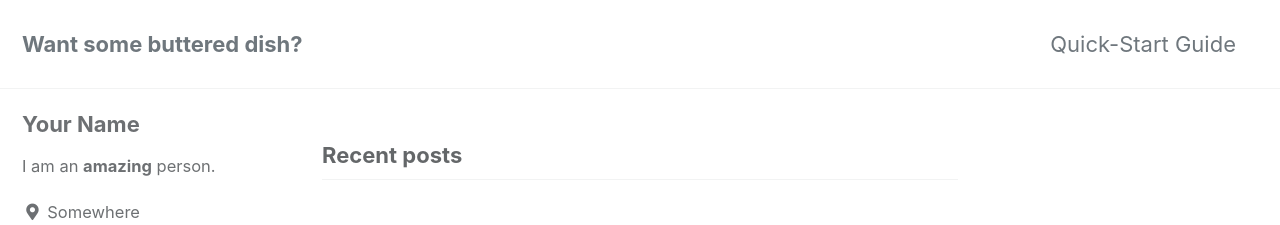
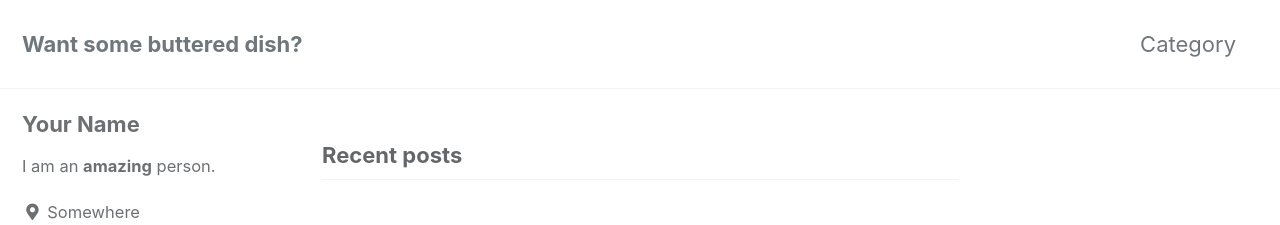
Before and after one commit to Yangyunhui454545/Yangyunhui454545.github.io, a Jekyll site: the page built from index.html, in a window 1280 px wide. Shown: the top 225 px of the page. Built offline with Jekyll 4.4.1, drawn with Linux system fonts in a browser that asks for light colours; cached includes are drawn as plain includes; the list of posts is cut into pages by our own code.

Commit message:
Update navigation.yml

```diff
--- a/_data/navigation.yml
+++ b/_data/navigation.yml
@@ -1,7 +1,7 @@
 # main links
 main:
-  - title: "Quick-Start Guide"
-    url: https://mmistakes.github.io/minimal-mistakes/docs/quick-start-guide/
+  - title: "Category"
+    url: /category/
   # - title: "About"
   #   url: https://mmistakes.github.io/minimal-mistakes/about/
   # - title: "Sample Posts"
```
